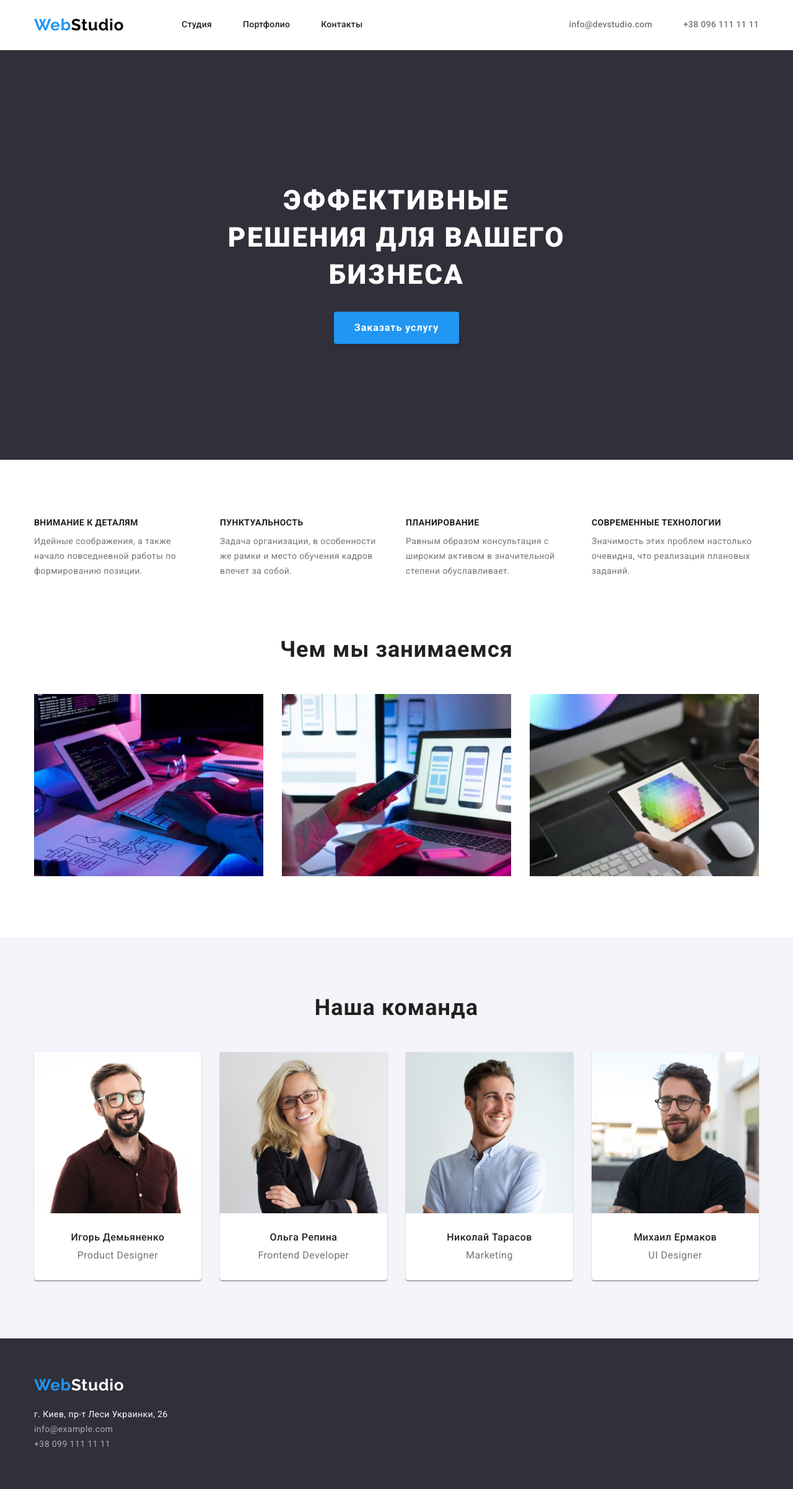
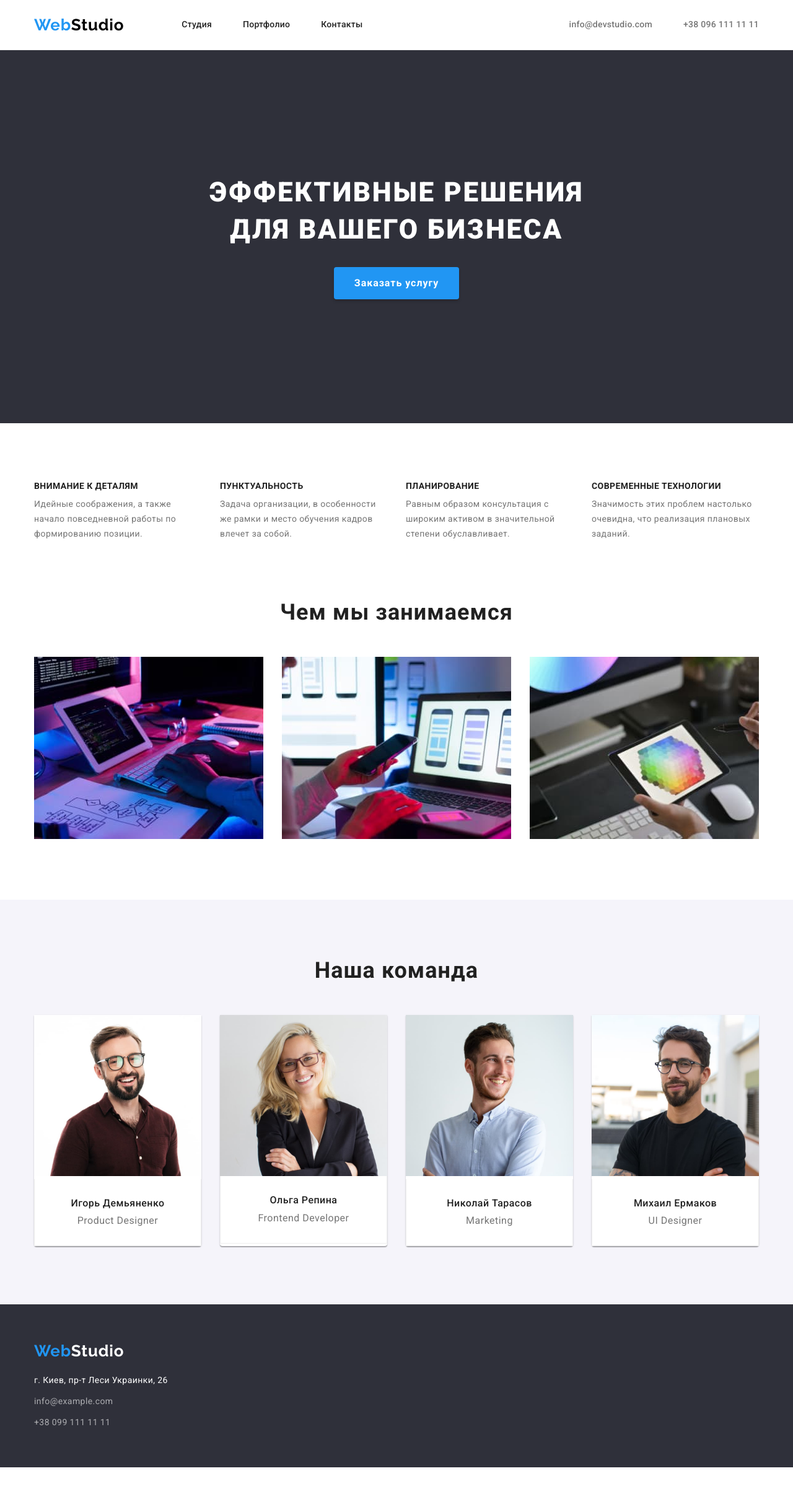
Before and after one commit to bjula/goit-markup-hw-03, a plain HTML site: page index.html in a window 1280 px wide. Shown: the whole page at 62% size. After the commit the page ends 2368 px from the top, so only its background shows below. Drawn offline with nearby package versions, Linux system fonts and the light colour scheme.

Commit message:
кнопки портфолио, секция преимущества, футер

```diff
--- a/css/styles.css
+++ b/css/styles.css
@@ -83,7 +83,9 @@ h1, h2, h3, h4, p, a, ul, li{
     font-size: 26px;
     line-height: 1.19;
     letter-spacing: 0.03em;
+}
 
+.nav .logo {
    margin-right: 93px;
 }
 
@@ -149,20 +151,18 @@ h1, h2, h3, h4, p, a, ul, li{
 .section.hero{
     background-color:var(--hero-footer-background-color);
     text-align: center;
-    padding-top: 213px;
-    padding-right: 350px;
-    padding-bottom: 187px;
-    padding-left: 350px;
-}
+    padding-top: 200px;
+    padding-bottom: 200px;}
 
-.hero .hero-title{
+.hero-title{
     font-weight: 900;
     font-size: 44px;
     line-height: 1.36;
-    text-align: center;
     letter-spacing: 0.06em;
     text-transform: uppercase;
     color: var(--hero-title-color);
+    width: 696px;
+    margin: 0 auto;
     margin-bottom: 30px;
 }
 
@@ -182,37 +182,13 @@ h1, h2, h3, h4, p, a, ul, li{
     padding: 10px 32px;
 }
 
-.button,.hero-button{
+.button, .hero-button{
     cursor: pointer;
 }
 
 .hero-button:hover,
 .hero-button:focus{
     background: #188CE8;
-}
-
-.button:hover,
-.button:focus{
-    color: var(--second-text-color);
-    background: var(--accent-color);
-}
-
-.button{
-    display: inline-block;
-    font-family: inherit;
-    font-weight: 500;
-    font-size: 16px;
-    line-height: 1.62;
-    text-align: center;
-    letter-spacing: 0.03em;
-    color: var(--main-title-color);
-    background: var(--second-background-color);
-    border-radius: 4px;
-    padding: 6px 22px;
-    border: 1px solid transparent;
-    box-shadow: 0px 3px 1px rgba(0, 0, 0, 0.1),
-    0px 1px 2px rgba(0, 0, 0, 0.08),
-    0px 2px 2px rgba(0, 0, 0, 0.12);
 }
 
 /*--------------section benefits (преимущества)---------------- */
@@ -230,17 +206,14 @@ h1, h2, h3, h4, p, a, ul, li{
     margin: -1px;
 }
 
-.benefits{
-    margin-bottom: 94px;
-}
-
 .benefit{
     display: flex;
 }
 
 .benefit-item{
-    width: 270px;
+    flex-basis: 270px;
 }
+
 .benefit-item:not(:last-child){
     margin-right: 30px;
 }
@@ -262,7 +235,9 @@ h1, h2, h3, h4, p, a, ul, li{
 }
 
 /*----------------------чем занимаемся-------------------- */
-
+.section-work{
+    padding-top: 0;
+}
 .title{
     font-weight: 700;
     font-size: 36px;
@@ -275,6 +250,10 @@ h1, h2, h3, h4, p, a, ul, li{
 
 .work-list{
     display: flex;
+}
+
+.work-list .item{
+    flex-basis: 370px;
 }
 
 .work-list .item + .item{
@@ -290,23 +269,29 @@ h1, h2, h3, h4, p, a, ul, li{
     display: flex;
 }
 .team-list .item{
-    display: block;
-
+    flex-basis: 270px;
     background-color: var(--main-background-color);
     box-shadow: 0px 1px 3px rgba(0, 0, 0, 0.12),
     0px 1px 1px rgba(0, 0, 0, 0.14),
     0px 2px 1px rgba(0, 0, 0, 0.2);
     border-radius: 0px 0px 4px 4px;
-
 }
 
 .team-list .item + .item{
     margin-left: 30px;
 }
 
-.photo{
+.photo-team{
     display: block;
+    width: 270px;
+}
 
+.team-card{
+    display: block;
+    padding: 30px 15px;
+
+    border: 1px solid #EEEEEE;
+    border-top: none;
 }
 
 .team-title{
@@ -316,7 +301,6 @@ h1, h2, h3, h4, p, a, ul, li{
     text-align: center;
     letter-spacing: 0.03em;
     color: var(--main-title-color);
-    margin-top: 30px;
     margin-bottom: 10px;
 }
 
@@ -326,34 +310,56 @@ h1, h2, h3, h4, p, a, ul, li{
     text-align: center;
     letter-spacing: 0.03em;
     color: var(--main-text-color);
-
-    margin-bottom: 30px;
 }
 
 /*------------------------portfolio--------------------- */
-.section.portfolio{
-    padding-top: 102px;
-    padding-bottom: 86px;
-}
 
 .buttons-list{
     display: flex;
     justify-content: center;
-    margin-bottom: 34px;
+    margin-bottom: 50px;
 }
 
 .buttons-item + .buttons-item{
     margin-left: 8px;
 }
 
+.button{
+    display: inline-block;
+    font-family: inherit;
+    font-weight: 500;
+    font-size: 16px;
+    line-height: 1.62;
+    text-align: center;
+    letter-spacing: 0.03em;
+    color: var(--main-title-color);
+    background: var(--second-background-color);
+    border-radius: 4px;
+    padding: 6px 22px;
+    border: 1px solid transparent;
+
+}
+
+.button:hover,
+.button:focus{
+    color: var(--second-text-color);
+    background: var(--accent-color);
+    box-shadow: 0px 3px 1px rgba(0, 0, 0, 0.1),
+    0px 1px 2px rgba(0, 0, 0, 0.08),
+    0px 2px 2px rgba(0, 0, 0, 0.12);
+}
+
 .portfolio-list{
     display: flex;
     flex-wrap: wrap;
 }
-
+.photo-portfolio{
+    display: block;
+    width: 370px;
+}
 .portfolio-item{
     display: block;
-    width: 370px;
+    flex-basis: 370px;
     margin-right: 30px;
     margin-bottom: 30px;
 }
@@ -381,6 +387,7 @@ h1, h2, h3, h4, p, a, ul, li{
     line-height: 2.00;
     letter-spacing: 0.06em;
     color: var(--main-title-color);
+    margin-bottom: 4px;
 }
 
 .portfolio-text{
@@ -391,19 +398,19 @@ h1, h2, h3, h4, p, a, ul, li{
 }
 
 /*-------------------------footer------------------------- */
-
-.logo-footer{
-    display: inline-block;
-    margin-bottom: 20px;
-
-    color: var(--logo-footer-color);
-}
-
 .footer{
     padding-top: 60px;
     padding-bottom: 60px;
+    background-color: var(--hero-footer-background-color);
+}
 
-    background-color: var(--hero-footer-background-color);
+.logo.footers{
+    display: inline-block;
+    margin-bottom: 20px;
+}
+
+.logo-footer{
+    color: var(--logo-footer-color);
 }
 
 .address{
@@ -424,8 +431,13 @@ color: var(--mail-tel-footer-color);
 }
 
 .address .mail{
-    margin-top: 9px;
-    margin-bottom: 9px;
+    display: inline-block;
+    margin-top: 10px;
+}
+
+.address .tel{
+    display: inline-block;
+    margin-top: 10px;
 }
 
 .address .link:hover,
--- a/index.html
+++ b/index.html
@@ -19,7 +19,7 @@
     <header class="page-header">
         <div class="container main-nav">
             <nav class="nav">
-                <a class="logo link" href="./index.html">Web<span class="logo-header">Studio</span></a>
+                <a class="logo  link" href="./index.html">Web<span class="logo-header">Studio</span></a>
                 <ul class="site-nav list">
                     <li class="item">
                         <a href="./index.html" class="link">Студия</a>
@@ -49,6 +49,7 @@
             <h1 class="hero-title">Эффективные решения для вашего бизнеса</h1>
             <button type="button" class="hero-button">Заказать услугу</button>
         </section>
+
         <!--        section benefits (преимущества)         -->
         <section class="section">
             <div class="container benefits">
@@ -76,7 +77,9 @@
                     </li>
                 </ul>
             </div>
-            <!--                чем занимаемся                -->
+        </section>
+        <!--               section our work               -->
+        <section class="section section-work">
             <div class="container">
             <h2 class="title">Чем мы занимаемся</h2>
             <ul class="work-list list">
@@ -95,6 +98,7 @@
             </ul>
             </div>
         </section>
+
         <!--               section our team                  -->
         <section class="section team">
             <div class="container">
@@ -102,24 +106,31 @@
             <ul class="team-list list">
                 <li class="item">
                     <img class="photo" src="./images/img-person1.jpg" alt="Портрет мужчины" width="270" height="260">
+                    <div class="team-card">
                         <h3 class="team-title">Игорь Демьяненко</h3>
                         <p class="team-text">Product Designer</p>
+                    </div>
                 </li>
                 <li class="item">
-                    <img class="photo" src="./images/img-person2.jpg" alt="Портрет женщины" width="270" height="260">
-
+                    <img class="photo-team" src="./images/img-person2.jpg" alt="Портрет женщины" width="270" height="260">
+                    <div class="team-card">
                         <h3 class="team-title">Ольга Репина</h3>
                         <p class="team-text">Frontend Developer</p>
+                    </div>
                 </li>
                 <li class="item">
                     <img class="photo" src="./images/img-person3.jpg" alt="Портрет мужчины" width="270" height="260">
+                    <div class="team-card">
                         <h3 class="team-title">Николай Тарасов</h3>
                         <p class="team-text">Marketing</p>
+                    </div>
                 </li>
                 <li class="item">
                     <img class="photo" src="./images/img-person4.jpg" alt="Портрет мужчины" width="270" height="260">
+                    <div class="team-card">
                         <h3 class="team-title">Михаил Ермаков</h3>
                         <p class="team-text">UI Designer</p>
+                    </div>
                 </li>
             </ul>
             </div>
@@ -128,11 +139,11 @@
     <!--                   footer                         -->
     <footer class="footer">
         <div class="container">
-            <a href="./index.html" class="logo link">Web<span class="logo-footer">Studio</span></a>
+            <a href="./index.html" class="logo footers link">Web<span class="logo-footer">Studio</span></a>
             <address class="address">
                 г. Киев, пр-т Леси Украинки, 26 <br>
                 <a href="mailto:info@example.com" class="mail link"> info@example.com</a><br>
-                <a href="tel:+380991111111" class="link"> +38 099 111 11 11</a>
+                <a href="tel:+380991111111" class="tel link"> +38 099 111 11 11</a>
             </address>
         </div>
     </footer>
```
Also changed, not shown: portfolio.html (+3 -3 lines). Lines whose indentation alone changed are shown as unchanged.
